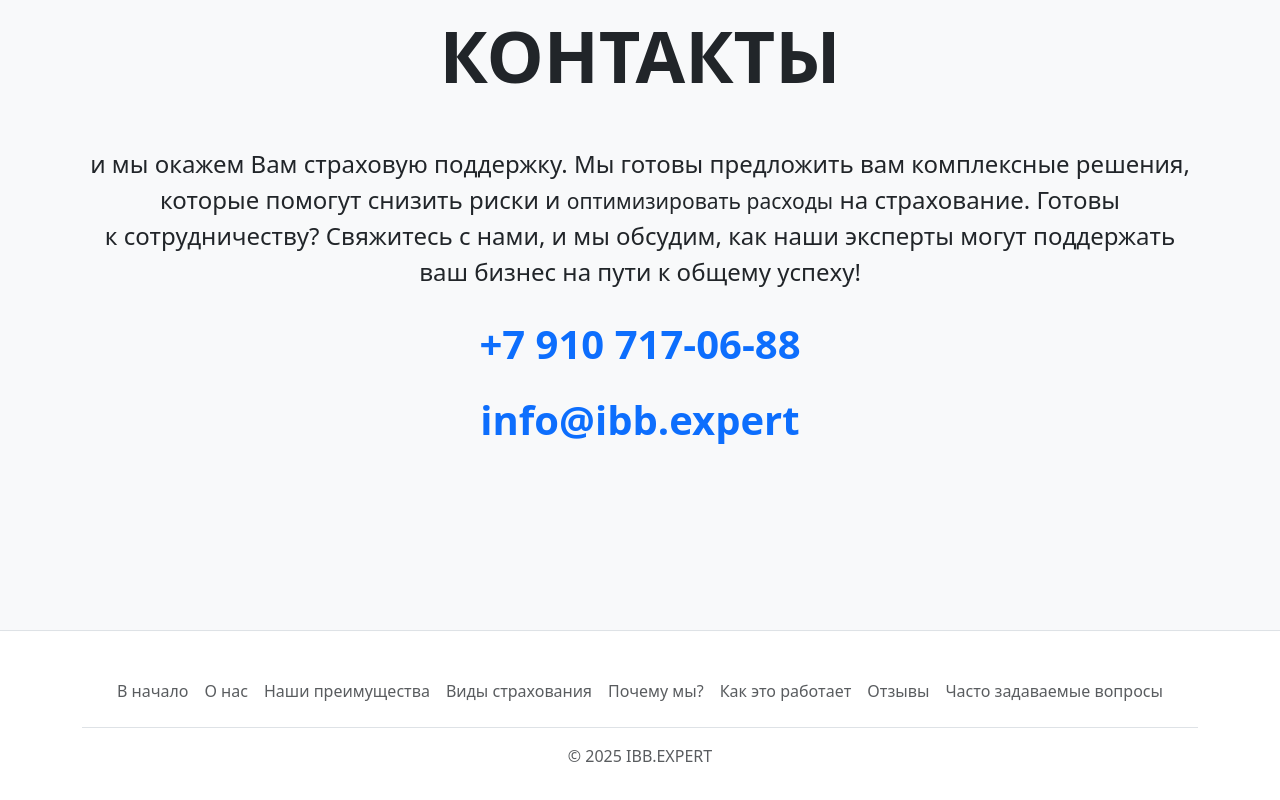
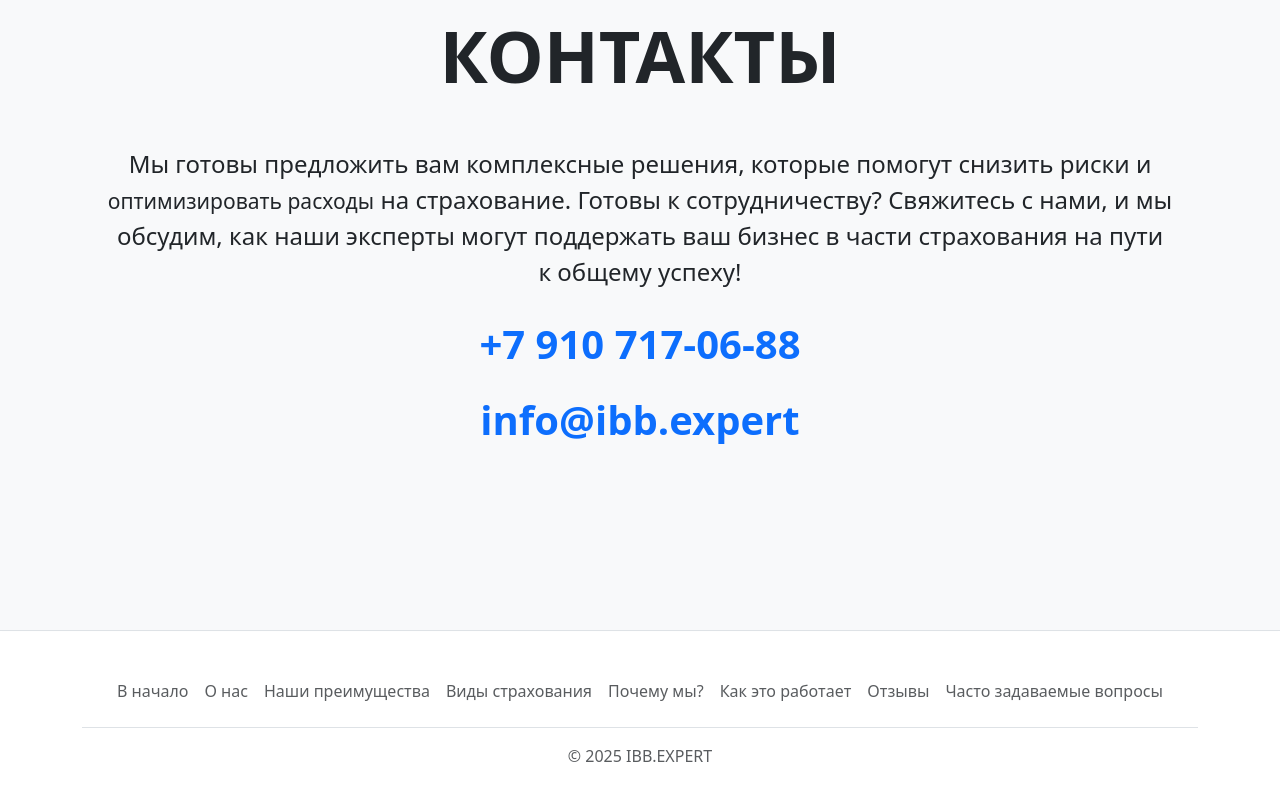
Before and after one commit to sinedis-soft/ibb.expert, a website: page app/index.html in a window 1280 px wide. Shown: the part 5918-6718 px from the top of the page. Drawn offline with Linux system fonts and the light colour scheme.

Commit message:
feat: content

```diff
--- a/app/index.html
+++ b/app/index.html
@@ -561,12 +561,12 @@
           КОНТАКТЫ
         </h2>
         <p class="lead-custom mb-4 text-center">
-          и мы окажем Вам страховую поддержку. Мы готовы предложить вам
+          Мы готовы предложить вам
           <strong>комплексные решения</strong>, которые помогут снизить риски и
           <small>оптимизировать расходы</small> на страхование.
           <strong>Готовы к сотрудничеству?</strong> Свяжитесь с нами, и мы
-          обсудим, как наши эксперты могут поддержать ваш бизнес на пути к
-          общему успеху!
+          обсудим, как наши эксперты могут поддержать ваш бизнес в части
+          страхования на пути к общему успеху!
         </p>
 
         <div class="flex flex-column align-items-center text-primary">
```
Also changed, not shown: src/partials/cta.html (+3 -3 lines).
